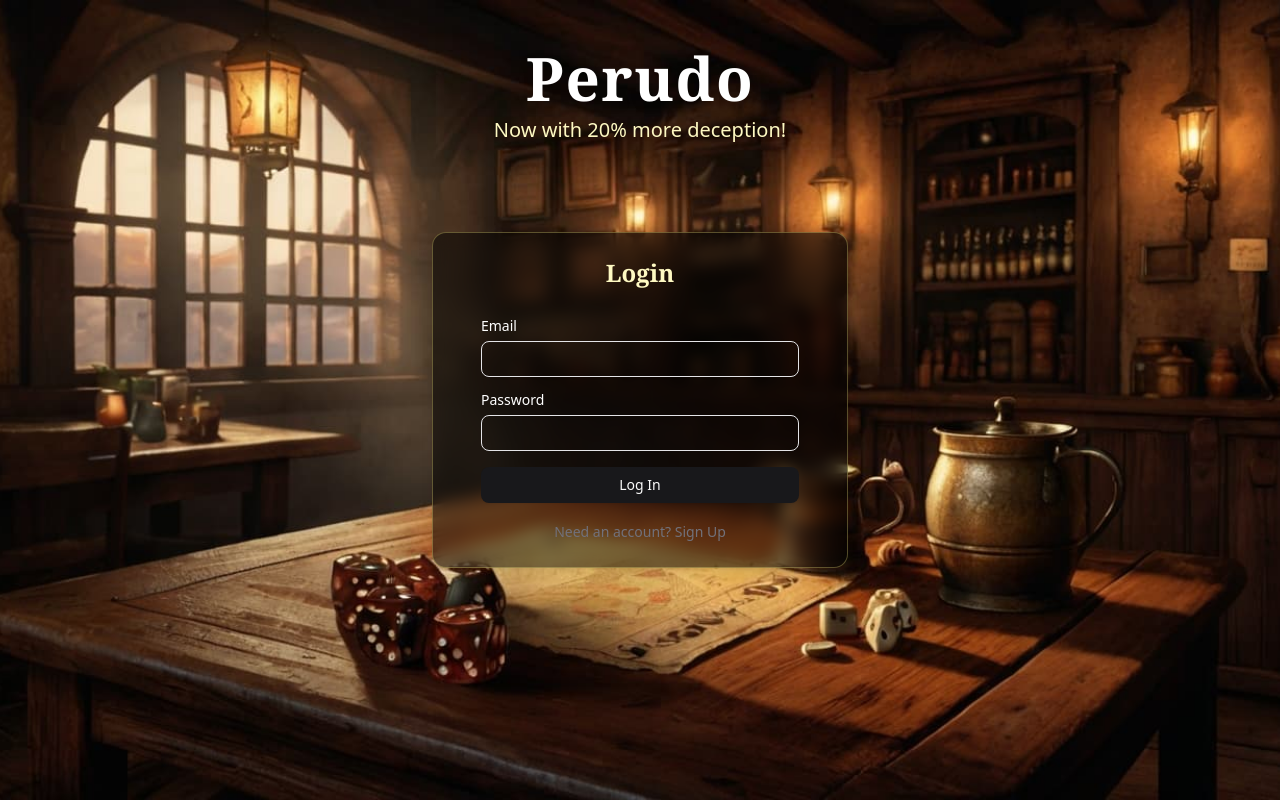
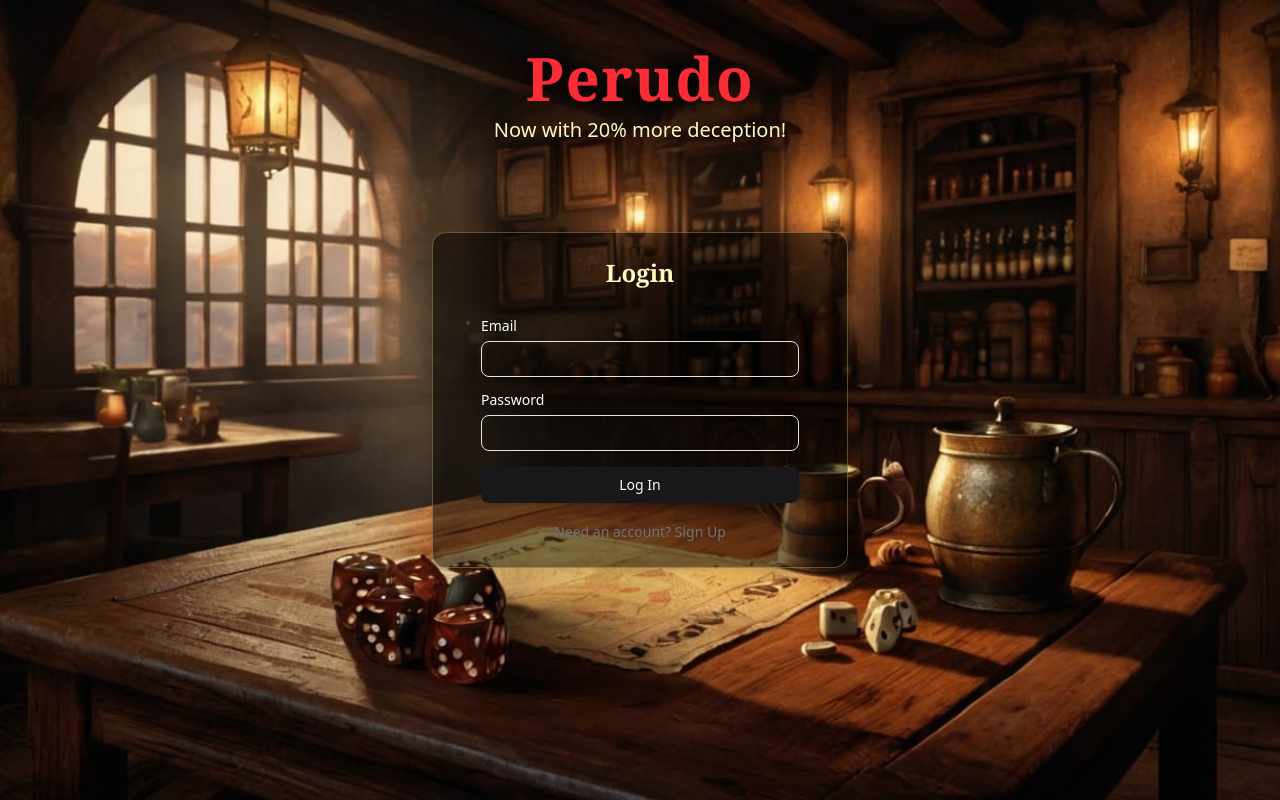
Before and after one commit to ryan-keiper/perudo-app, a React (Vite) app: page / in a window 1280 px wide. Built offline with nearby package versions, Linux system fonts and the light colour scheme; no server answers.

Commit message:
Further login page styling changes

```diff
--- a/src/pages/Login.tsx
+++ b/src/pages/Login.tsx
@@ -12,7 +12,7 @@ import { Card, CardHeader, CardTitle, CardContent } from '@/components/ui/card'
 import { Label } from '@/components/ui/label'
 import { Input } from '@/components/ui/input'
 import bgDesktop from "@/assets/login_bg_desktop.jpg";
-import bgMobile from "@/assets/login_bg_mobile.jpg";
+import bgMobile from "@/assets/login_bg_mobile_2.jpg";
 
 const Login = () => {
   const navigate = useNavigate()
@@ -72,7 +72,7 @@ const Login = () => {
     >
       {/* App Title */}
       <div className="absolute top-12 left-1/2 transform -translate-x-1/2 text-center z-20">
-        <h1 className="text-6xl font-bold text-white drop-shadow-lg tracking-wide font-serif">
+        <h1 className="text-6xl font-bold text-red-500 drop-shadow-lg tracking-wide font-serif">
           Perudo
         </h1>
         <p className="text-xl text-yellow-100 mt-2 font-medium drop-shadow">
@@ -82,7 +82,7 @@ const Login = () => {
 
       {/* Card Container */}
       <div className="absolute top-1/2 left-1/2 transform -translate-x-1/2 -translate-y-1/2 w-full max-w-md px-4 z-20">
-        <Card className="w-full bg-black/50 border border-yellow-200/30 text-white shadow-lg rounded-xl p-6 backdrop-blur-sm">
+        <Card className="w-full bg-black/50 border border-yellow-200/30 text-white shadow-lg rounded-xl p-6">
           <CardHeader>
             <CardTitle className="text-center text-yellow-100 text-2xl font-bold font-serif">
               {isSigningUp ? 'Sign Up' : 'Login'}
```
Also changed, not shown: src/assets/login_bg_mobile_2.jpg (added).
